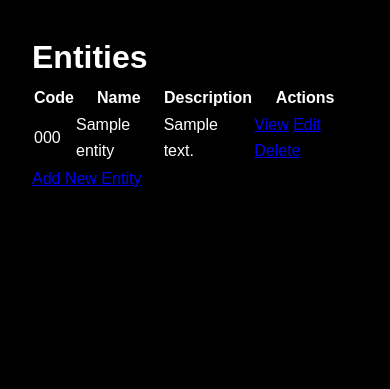
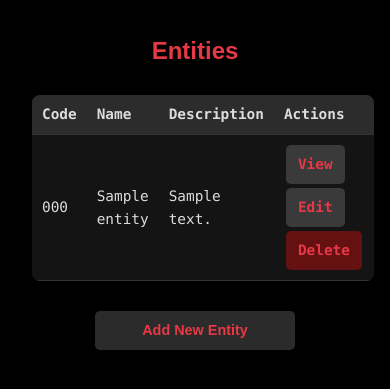
Before and after one commit to husain-folath/Anomaly-Control, a Django app: page /entities/ in a window 390 px wide; the page is wider, and only the part inside the window is pictured. Shown: the part 76-465 px from the top of that part. Run offline with Django 5.2, Linux system fonts and the light colour scheme; tables that the repository leaves empty hold one stand-in row (values such as "Sample post").

Commit message:
added styling for login form / entities index and detail page.

```diff
--- /dev/null
+++ b/main_app/static/css/entities/entity-index.css
@@ -0,0 +1,108 @@
+/* Entities Page */
+h1 {
+  text-align: center;
+  color: #e63946; /* keep bold accent for titles */
+  margin-bottom: 25px;
+  font-size: 2rem;
+  text-shadow: 0 0 3px #000;
+}
+
+/* Table Styling */
+.table {
+  width: 100%;
+  max-width: 900px;
+  margin: 0 auto 30px auto;
+  border-collapse: collapse;
+  background: #121212; /* deep dark background */
+  border-radius: 8px;
+  overflow: hidden;
+  box-shadow: 0 4px 12px rgba(0,0,0,0.5);
+}
+
+.table thead {
+  background-color: #2c2c2c; /* dark gray for header */
+  color: #e63946; /* accent for headers */
+}
+
+.table th,
+.table td {
+  padding: 12px 15px;
+  text-align: left;
+  border-bottom: 1px solid #333;
+  color: #ddd; /* light gray text for readability */
+  font-family: 'Consolas', monospace;
+}
+
+.table tbody tr:nth-child(even) {
+  background-color: #1a1a1a;
+}
+
+.table tbody tr:nth-child(odd) {
+  background-color: #141414;
+}
+
+.table tbody tr:hover {
+  background-color: #2a2a2a; /* subtle highlight on hover */
+}
+
+/* Buttons */
+.btn {
+  display: inline-block;
+  padding: 8px 12px;
+  margin: 2px;
+  background-color: #3a3a3a; /* dark gray */
+  color: #e63946; /* accent red */
+  border-radius: 5px;
+  text-decoration: none;
+  font-weight: bold;
+  font-size: 0.9rem;
+  transition: background-color 0.2s ease-in-out;
+}
+
+.btn:hover {
+  background-color: #5a5a5a; /* slightly lighter hover */
+}
+
+/* Delete Button */
+.btn.delete {
+  background-color: #661111; /* dark red */
+}
+
+.btn.delete:hover {
+  background-color: #a22222; /* brighter red on hover */
+}
+
+/* Add New Entity Button */
+.btn.add-entity {
+  display: block;
+  max-width: 200px;
+  margin: 20px auto 0 auto;
+  text-align: center;
+  background-color: #2b2b2b; /* muted dark gray */
+  color: #e63946; /* accent red */
+}
+
+.btn.add-entity:hover {
+  background-color: #444444; /* subtle hover */
+}
+
+/* No entities message */
+p {
+  text-align: center;
+  color: #bbb; /* muted gray */
+  font-size: 1rem;
+  margin-top: 20px;
+}
+
+/* Responsive Table */
+@media (max-width: 600px) {
+  .table th,
+  .table td {
+    padding: 8px 10px;
+    font-size: 0.9rem;
+  }
+
+  h1 {
+    font-size: 1.5rem;
+  }
+}
--- a/main_app/templates/entities/detail.html
+++ b/main_app/templates/entities/detail.html
@@ -1,4 +1,10 @@
 {% extends 'base.html' %}
+
+{% load static %}
+
+{% block head %}
+<link rel="stylesheet" href="{% static 'css/entities/entity-detail.css' %}" />
+{% endblock %}
 
 {% block content %}
 <h1>{{ entity.code }} - {{ entity.name }}</h1>
--- a/main_app/templates/entities/index.html
+++ b/main_app/templates/entities/index.html
@@ -1,4 +1,9 @@
 {% extends 'base.html' %}
+{% load static %}
+
+{% block head %}
+<link rel="stylesheet" href="{% static 'css/entities/entity-index.css' %}" />
+{% endblock %}
 
 {% block content %}
 <h1>Entities</h1>
@@ -32,5 +37,5 @@
     <p>No entities found.</p>
 {% endif %}
 
-<a href="{% url 'entity_create' %}" class="btn">Add New Entity</a>
+<a href="{% url 'entity_create' %}" class="btn add-entity">Add New Entity</a>
 {% endblock %}
```
Also changed, not shown: main_app/static/css/entities/entity-detail.css (added, +110 -0 lines), main_app/static/css/form.css (+90 -0 lines), main_app/static/css/home.css (+134 -7 lines), media/entities/Screenshot_2025-06-17_130558_exJoS70.png (added).
